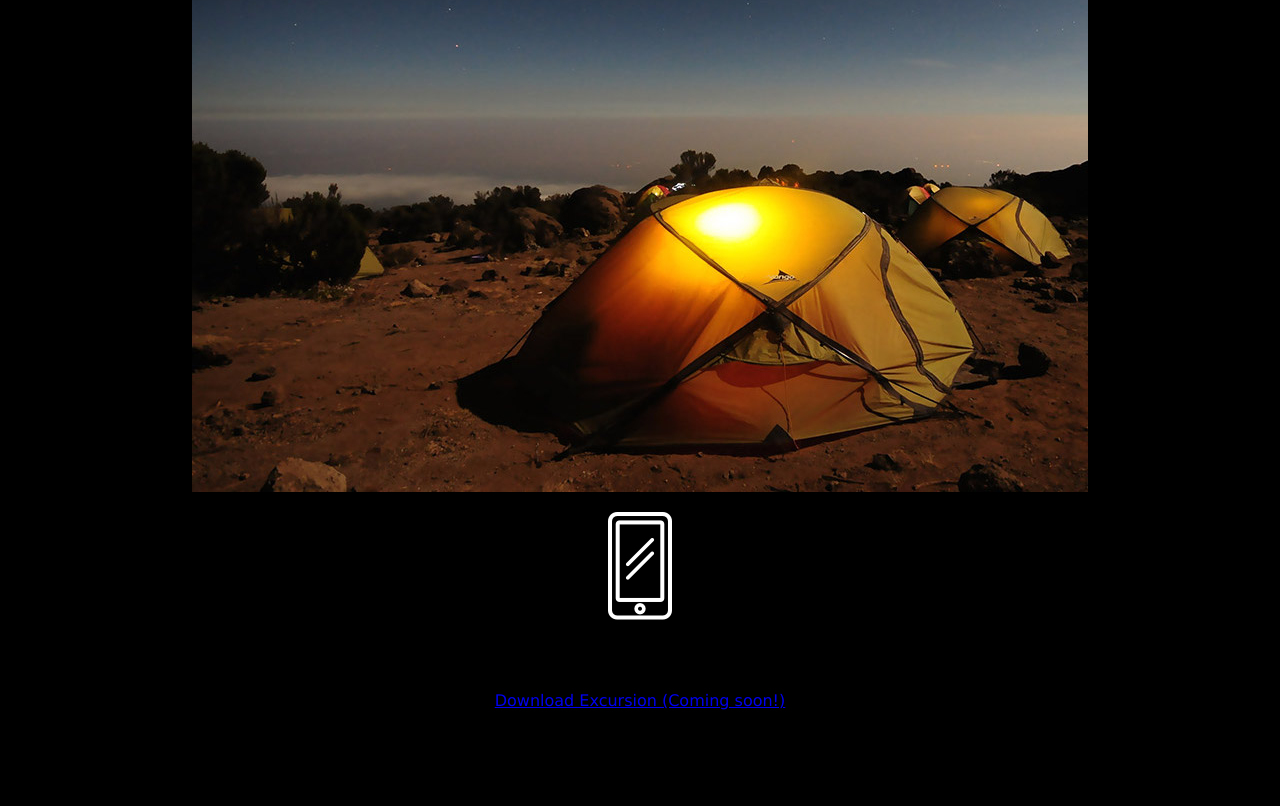
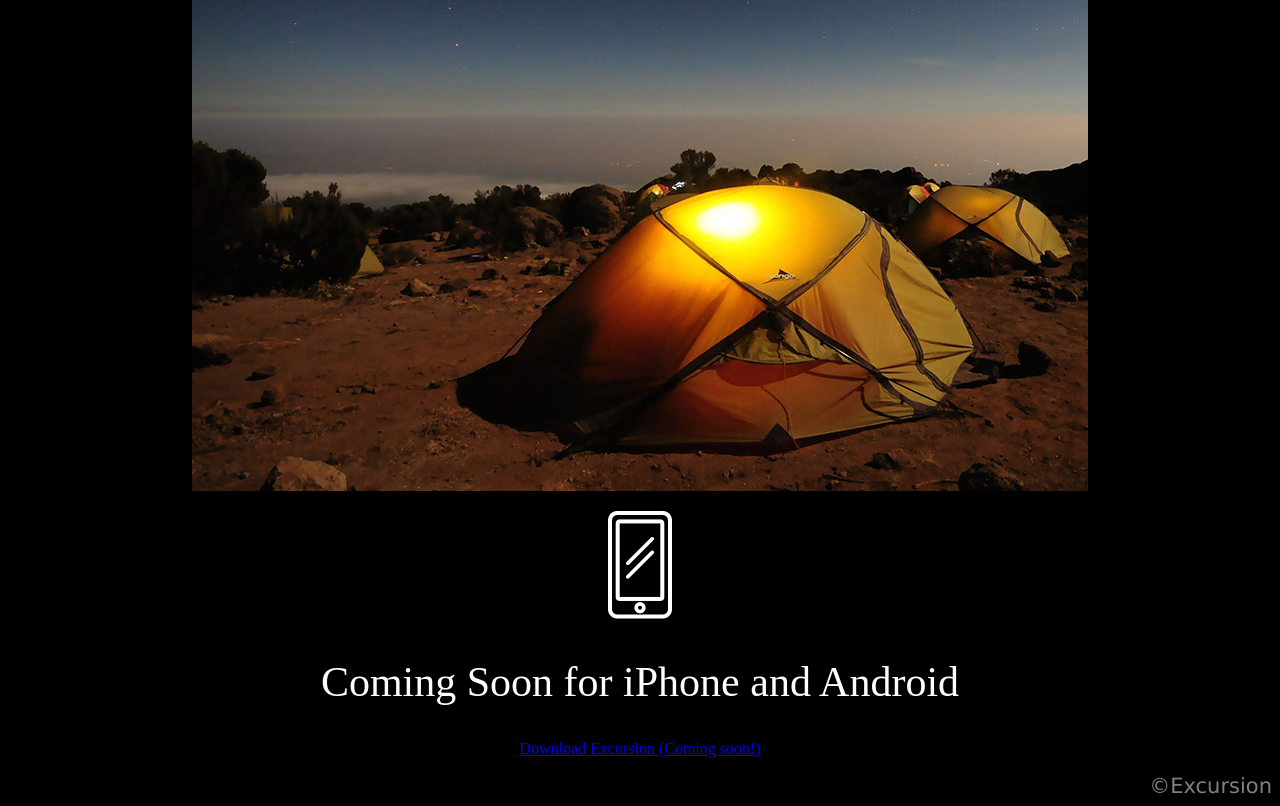
Before and after one commit to stonep4/excursion, a plain HTML site: page index.html in a window 1280 px wide. Shown: the part 520-1326 px from the top of the page. Before the commit the page ends 1246 px from the top, so only its background shows below. Drawn offline with Linux system fonts and the light colour scheme.

Commit message:
adding footer and fixing some errors on html syntax

```diff
--- a/index.html
+++ b/index.html
@@ -24,6 +24,8 @@
     <h2 class="headerfort">Coming Soon for iPhone and Android</h2>
       <p class="link"><a href="#">Download Excursion (Coming soon!)</a></p>
 
+      <footer>©Excursion</footer>
+
 
   </body>
 </html>
--- a/resources/css/style.css
+++ b/resources/css/style.css
@@ -1,8 +1,7 @@
 body {
   background-color: black;
   text-align: center;
-  font-family: Verdana;
-}
+    }
 
 /* Headings */
 
@@ -10,6 +9,7 @@ body {
     font-size: 50px;
     font-weight: normal;
     color: white;
+    font-family: Verdana;
 }
 
 .headersec {
@@ -22,6 +22,13 @@ body {
   font-size: 21px;
   color: gray;
 }
+
+.headerfort {
+  font-weight: 300;
+  font-size: 42px;
+  color: white
+  }
+
 /*Links*/
 
 .link {
@@ -29,3 +36,12 @@ body {
   text-align: center;
   font-size: 16px;
 }
+
+/*footer*/
+
+footer {
+  text-align: right;
+  color: gray;
+  font-family: Verdana;
+  font-size: 21px;
+}
```
